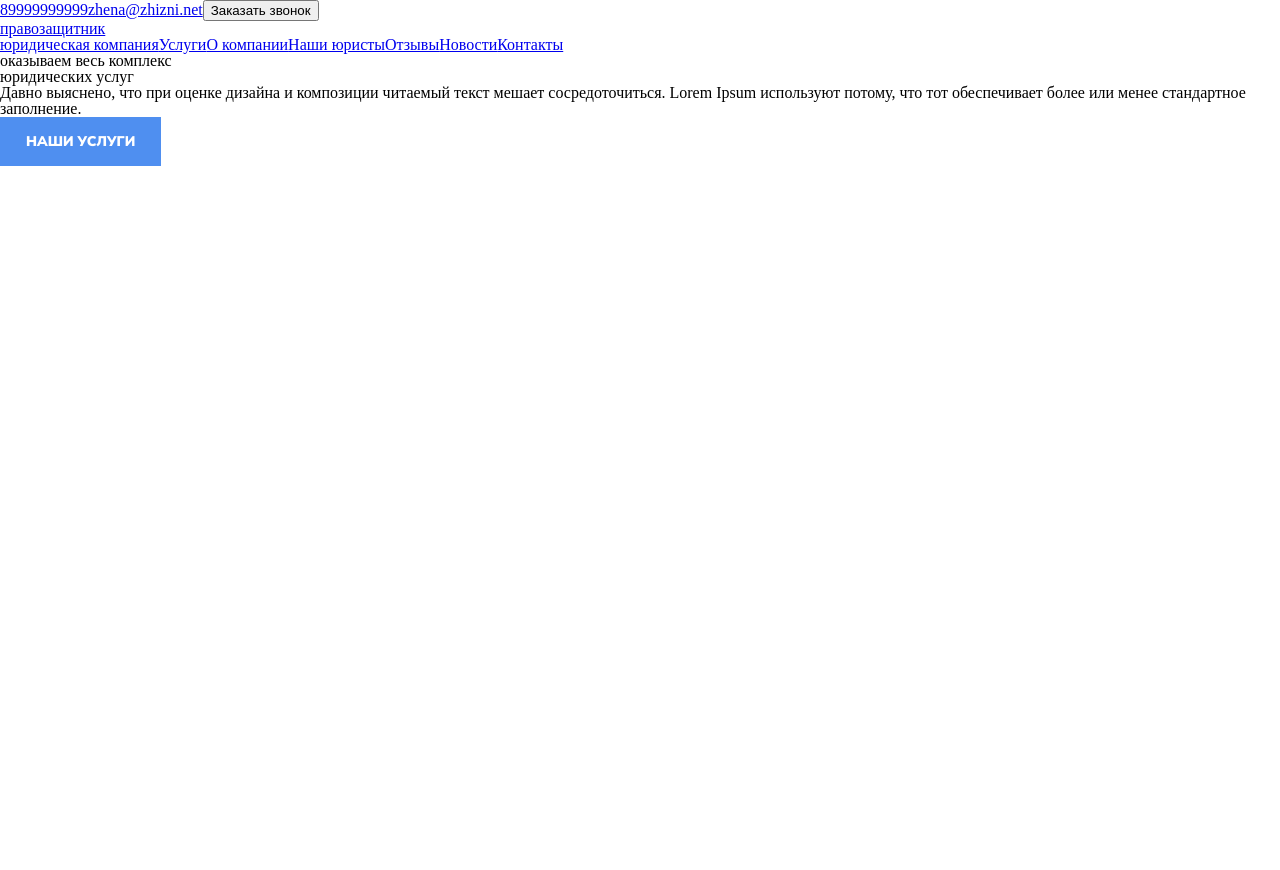
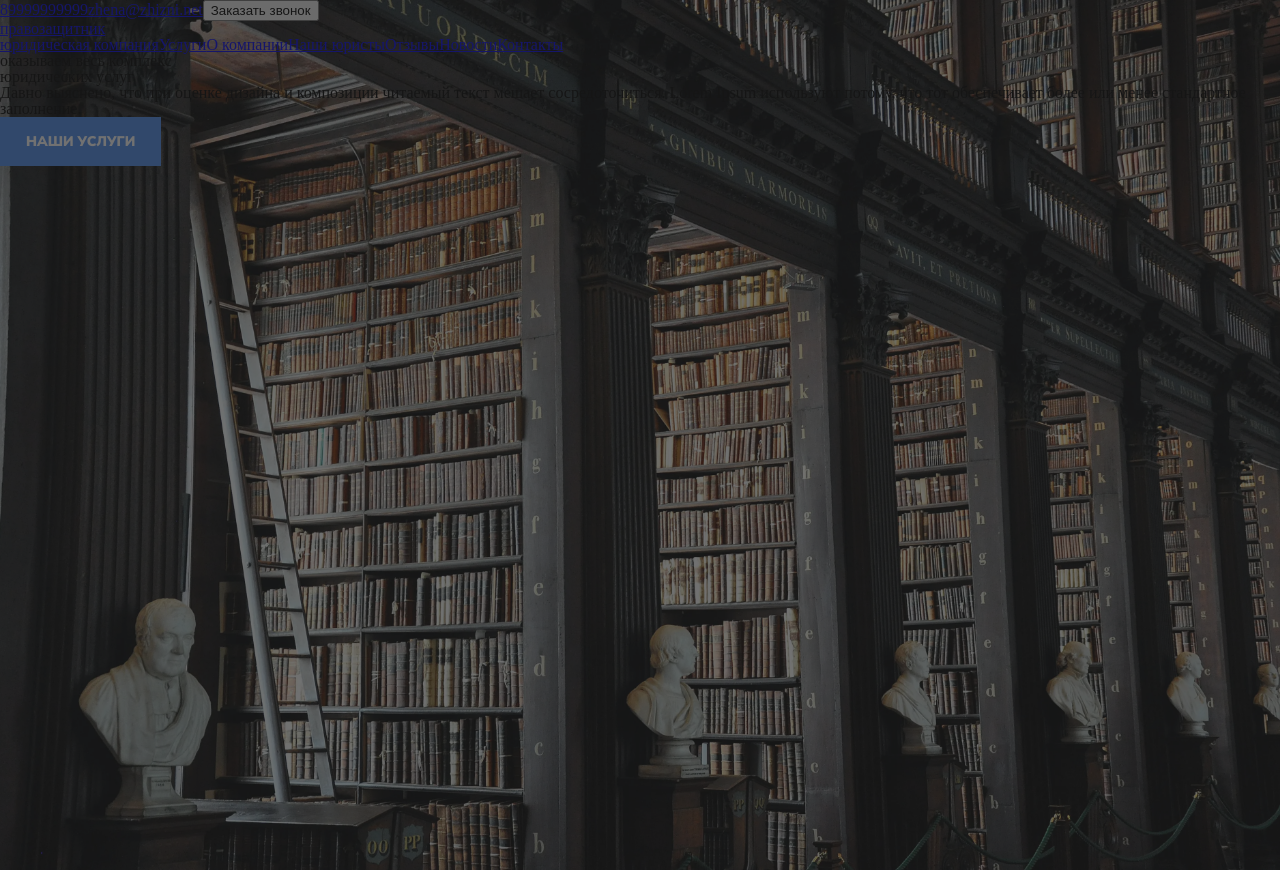
Before and after one commit to mash9000/lawyer_website, a React (Vite) app: page / in a window 1280 px wide. Built offline with nearby package versions, Linux system fonts and the light colour scheme.

Commit message:
style: фон оформил

```diff
--- a/src/components/Header/header/header.scss
+++ b/src/components/Header/header/header.scss
@@ -1,7 +1,19 @@
 .header {
   width: 100%;
   height: 870px;
+  background: url(/images/header/slideshow/e8de0ac5dacd4af1cf0a2f545dbc79ddd17170a0.webp) no-repeat bottom center;
+  background-size: cover;
+  position: relative;
 
+  &:after {
+    content: "";
+    display: block;
+    position: absolute;
+    width: 100%;
+    height: 100%;
+    background: rgba(34, 34, 34, 0.64);
+    top: 0;
+  }
 
   outline: 1px dashed crimson;
 }
```
